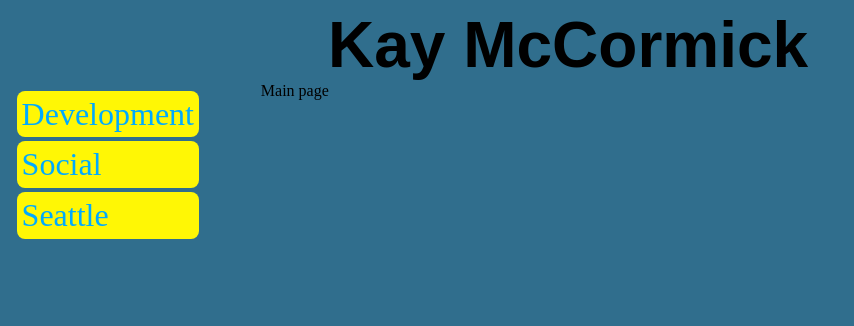
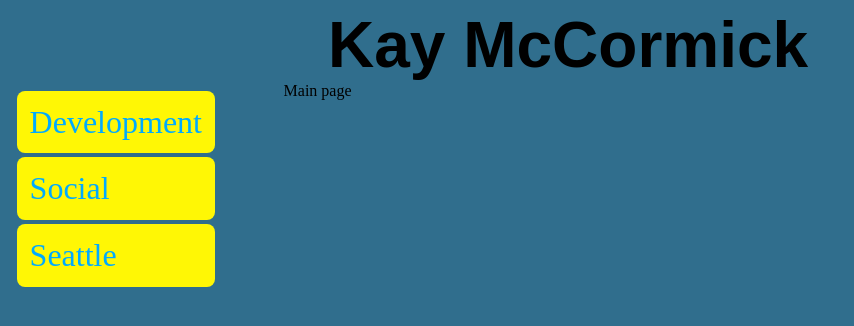
Before and after one commit to kaymccormick/kaymccormick-com, a Next.js app: page / in a window 1280 px wide. Shown: the top 326 px of the page, without its empty margins (0-854 px from the left). Built offline with nearby package versions, Linux system fonts and the light colour scheme; a web font is replaced by a local one.

Commit message:
various updates

```diff
--- a/components/Layout.js
+++ b/components/Layout.js
@@ -1,4 +1,5 @@
 /** @jsx jsx */
+/* This file is kind of misnamed ??*/
 import { jsx } from '@emotion/core'
 import React from 'react'
 import Head from 'next/head'
@@ -6,6 +7,8 @@ import Link from 'next/link'
 import Structure from './Structure'
 import Header from './Header'
 import './Layout.scss'
+import PropTypes from 'prop-types'
+
 
 const Section = (props) => <div className="nav1__section"><Link href={props.href}><a>{props.title}</a></Link></div>;
 const Navigation = (props) => <nav className="nav1">{props.children}</nav>
@@ -16,16 +19,22 @@ const siteSections = { 'Development': { href: '/dev' },
 
 class Layout extends React.Component {
     render() {
-	const headerArea = <header><div className="font2" css={{ paddingLeft: '5em', fontSize: '48pt' }}>Kay McCormick</div></header>;
+	const headerArea = <header><div className="font2" css={{ paddingLeft: '5em', fontSize: '48pt' }}>{this.props.headerTitle||'Kay McCormick'}</div></header>;
 	const navigationArea = <Navigation>{Object.keys(siteSections).map(section => <Section key={section} title={section} {...siteSections[section]}/>)}</Navigation>;
 	return <div>
 	    <Head>
 	    <link rel="stylesheet" href="https://use.typekit.net/djs7szq.css"/>
-	    <title>{this.props.title}</title>
+	    <title>{this.props.pageTitle || this.props.title}</title>
 	    <meta name="viewport" content="initial-scale=1.0, width=device-width" />
 	    </Head>
 	    <Structure header1={headerArea} nav1={navigationArea} mainarea={this.props.children}/>
 	    </div>
     }
 }
+Layout.propTypes = {
+//    title: PropTypes.string.isRequired,
+
+
+}
+
 export default Layout
--- a/components/Layout.scss
+++ b/components/Layout.scss
@@ -43,7 +43,8 @@ nav.nav1 {
 
     font-size: 200%;
     margin: .25rem;
-    padding: .3rem;
+    padding: .8rem;
+    margin-right: 2em;
     border-radius: 8px;
 
 }
--- a/components/Structure.scss
+++ b/components/Structure.scss
@@ -1,6 +1,6 @@
 .tlgrid {
     display: grid;
-    grid-template-columns: 1fr 4fr;
+    grid-template-columns: 1fr 4fr 2fr;
     grid-template-rows: 1fr 4fr;
 
     .tlgrid__header1 {
--- a/next.config.js
+++ b/next.config.js
@@ -27,6 +27,7 @@ module.exports = { ...withSass(),
 		       var docName;
 		       var r = {
 			   '/': { page: '/'},
+			   '/error': { page: '/errorPage' },
 			   '/dev': { page: '/dev'},
 		       }
 		       for(docName of files) {
```
